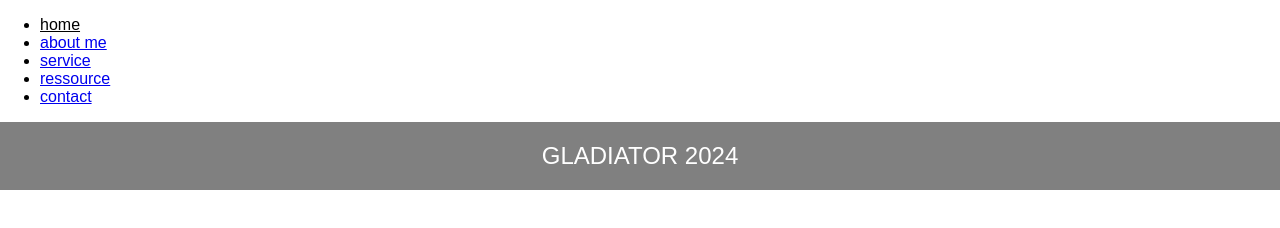
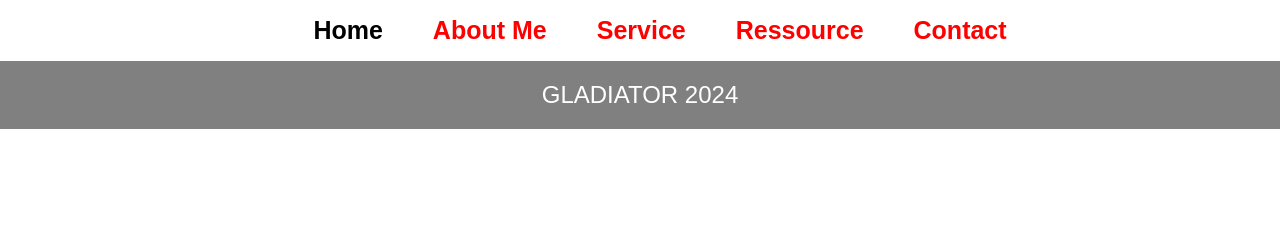
Before and after one commit to amadoudiarroudiallo/Gladiator, a plain HTML site: page index.html in a window 1280 px wide. Drawn offline with Linux system fonts and the light colour scheme.

Commit message:
modiffication

```diff
--- a/style.css
+++ b/style.css
@@ -34,7 +34,11 @@
     margin-top: -4px;
 }
 
-<<<<<<< HEAD
+nav .containe ul{
+    display: flex;
+    gap: 50px;
+    justify-content: center;
+}
 .containe li, a{
     list-style: none;
     font-size: 25px;
@@ -58,5 +62,3 @@
     color: white;
     padding: 20px;
 }
-=======
->>>>>>> 2cd5d0c065f8d403509b322c93543fcf3e593c15
```
